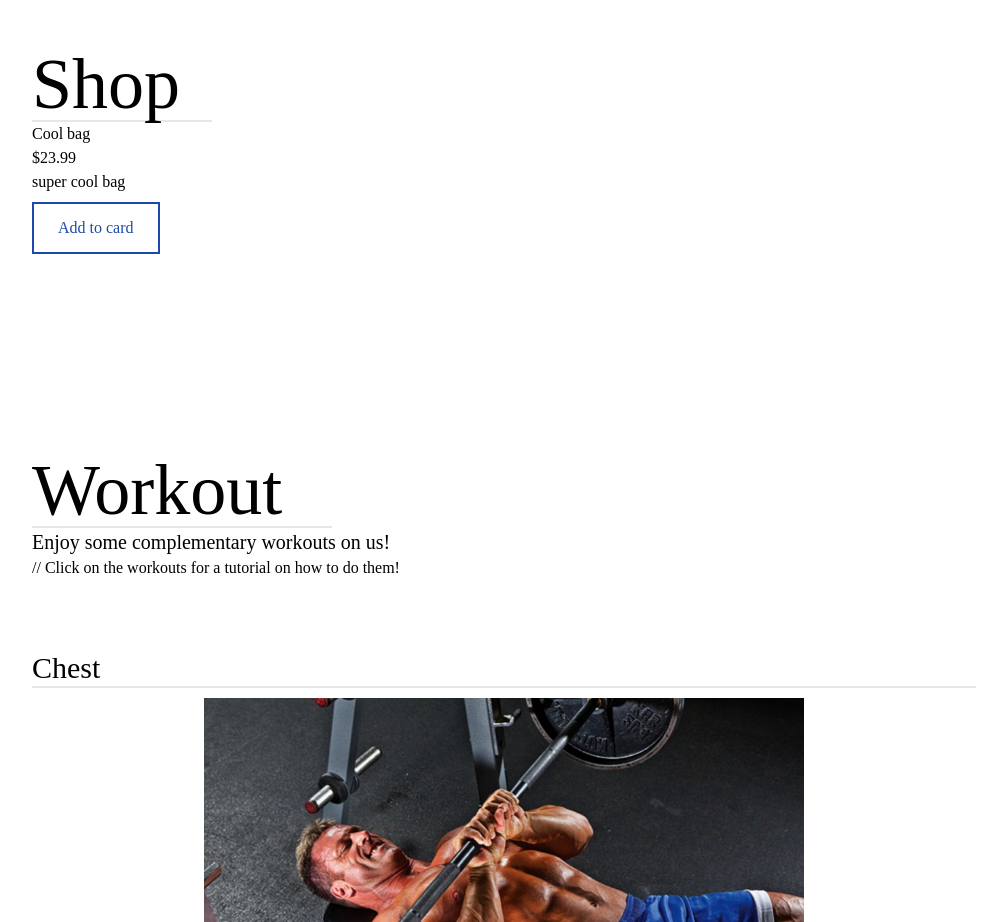
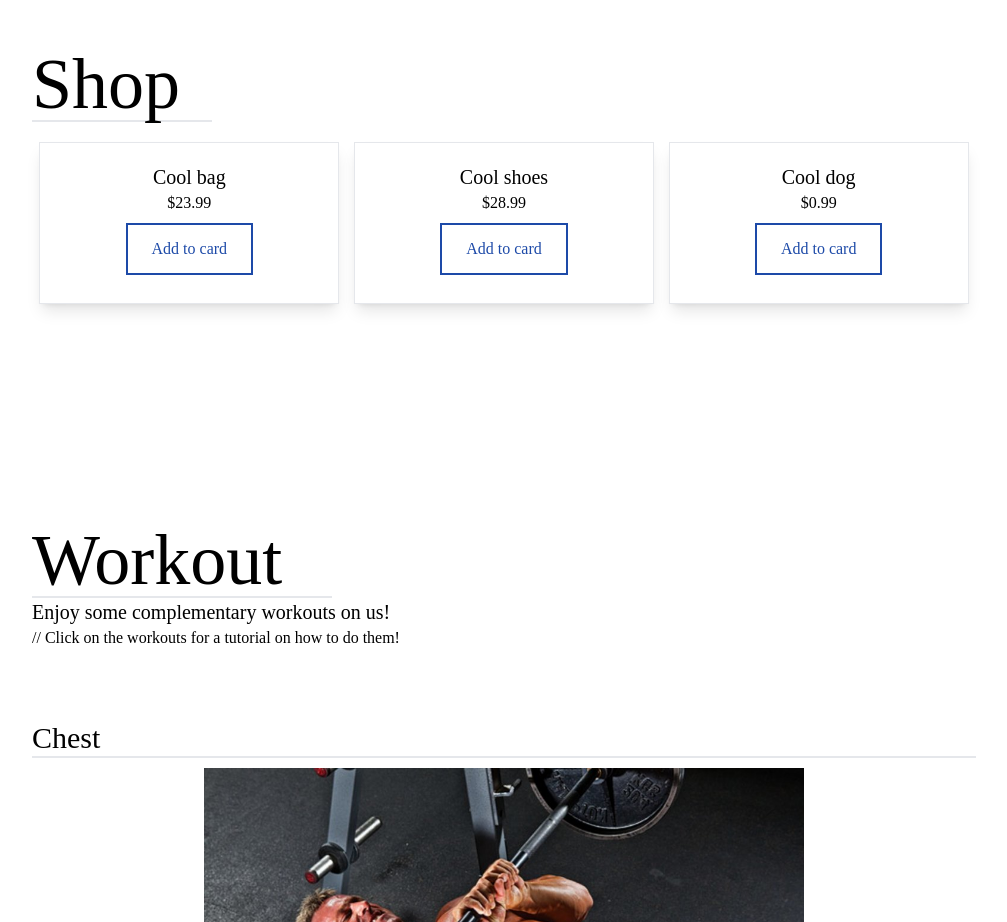
Before and after one commit to DelaurierDev/client, a React (Create React App) app: page / in a window 1280 px wide. Shown: the part 1200-2122 px from the top of the page, without its empty margins (136-1143 px from the left). Built offline with nearby package versions, Linux system fonts and the light colour scheme.

Commit message:
styling the item card and working on shop componen

```diff
--- a/src/components/Item.jsx
+++ b/src/components/Item.jsx
@@ -2,10 +2,10 @@ import React from 'react'
 
 const Item = (props) => {
   return (
-    <div>
-      <p>{props.title}</p>
+    <div className='border w-[300px] flex flex-col items-center p-5 my-5 shadow-lg hover:bg-gray-50'>
+      <p className='text-xl'>{props.title}</p>
       <p>${props.price}</p>
-      <p>{props.description}</p>
+      <p className='text-l'>{props.description}</p>
       <button className='text-[#1d4aa8] group border-2 border-[#1d4aa8] px-6 py-3 my-2 flex items-center hover:bg-[#1d4aa8] hover:border-black hover:text-white'>Add to card</button>
     </div>
   )
--- a/src/components/Shop.jsx
+++ b/src/components/Shop.jsx
@@ -3,9 +3,19 @@ import Item from '../components/Item'
 
 const Shop = () => {
   return (
+
     <div name="shop" className='my-[200px] max-w-[1000px] px-7 mx-auto'>
+
         <p className='text-7xl border-b-2 w-[180px] align-middle'>Shop</p>
-        <Item title = "Cool bag" price = "23.99" description = "super cool bag"/>
+
+        <div className='flex justify-around'>
+          <Item title = "Cool bag" price = "23.99" description = ""/>
+          <Item title = "Cool shoes" price = "28.99" description = ""/>
+          <Item title = "Cool dog" price = "0.99" description = ""/>
+        </div>
+
+
+
     </div>
   )
 }
```
